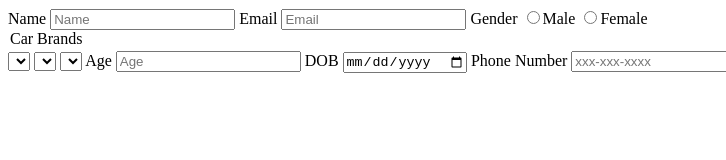
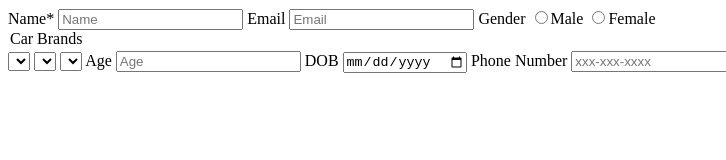
Before and after one commit to acciojob/signup-form-car-Downey03, a website: page main.html in a window 1280 px wide. Shown: the full height of the page, 0-726 px from the left. Drawn offline with Linux system fonts and the light colour scheme.

Commit message:
created a submission

```diff
--- a/main.html
+++ b/main.html
@@ -12,8 +12,8 @@
 </script>
 	<form method="post">
 
-		<label for"name">Name</label>
-		<input id="name" type="text" placeholder="Name" required>
+		<label for"name">Name*</label>
+		<input id="name" name="name" type="text" placeholder="Name" required>
 		<label for"email">Email</label>
 		<input id="email" name="email" type="email" placeholder="Email" required>
 		<label for="gender">Gender</label>
```
